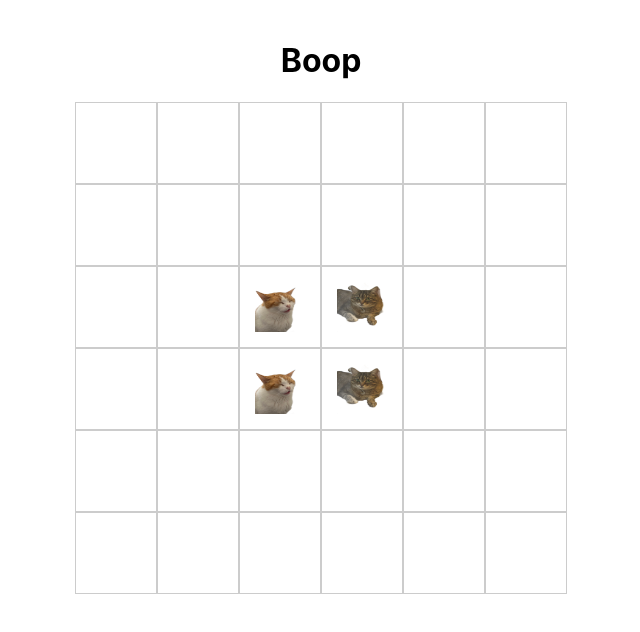
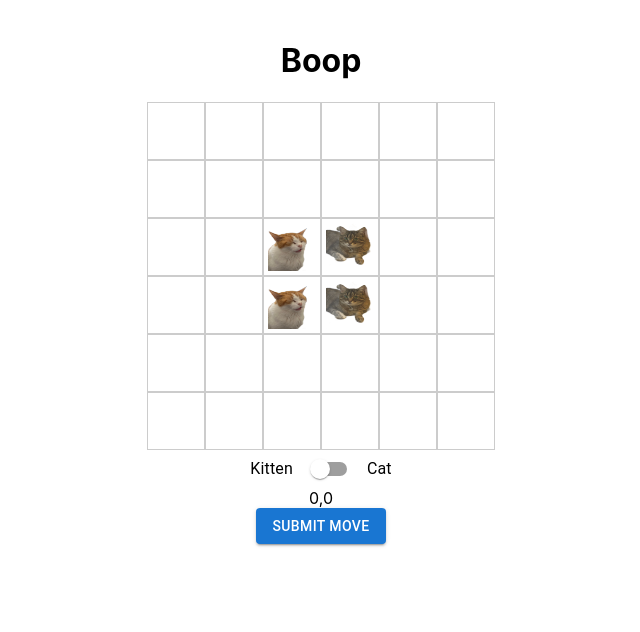
Before and after one commit to wnojopra/boop, a React (Create React App) app: page / in a window 1280 px wide. Shown: the top 632 px of the page, without its empty margins (319-959 px from the left). Built offline with nearby package versions, Linux system fonts and the light colour scheme.

Commit message:
Remove drag. Add click. Add more UI elements

```diff
--- a/src/App.css
+++ b/src/App.css
@@ -6,12 +6,6 @@
   align-items: center;
   flex-direction: column;
 }
-
-/*.game-container {
-  display: flex;
-  justify-content: center;
-  align-items: center;
-}*/
 
 .game-board {
   display: flex;
@@ -23,15 +17,20 @@
 }
 
 .square {
-  width: 80px;
-  height: 80px;
+  width: 3.5rem;
+  height: 3.5rem;
   border: 1px solid #ccc;
   display: flex;
   justify-content: center;
   align-items: center;
+  transition: background-color 0.3s ease-in-out;
+}
+
+.selected {
+  background-color: #ffc107;
 }
 
 .game-piece {
-  width: 50px; /* Adjust the size as needed */
-  height: 50px; /* Adjust the size as needed */
+  width: 3rem;
+  height: 3rem;
 }
--- a/src/App.tsx
+++ b/src/App.tsx
@@ -1,12 +1,35 @@
-import React from 'react';
+import React, { useState } from 'react';
 import GameBoard from './GameBoard';
 import './App.css';
+import Button from '@mui/material/Button';
+import Stack from '@mui/material/Stack';
+import Switch from '@mui/material/Switch';
+import Typography from '@mui/material/Typography';
+
+
+const label = { inputProps: { 'aria-label': 'KittenOrCat' } };
 
 const App: React.FC = () => {
+  const [coord, setCoord] = useState([0, 0]);
+  const handleSquareClick = (coord: [number, number]) => {
+    setCoord(coord)
+  };
+
   return (
     <div className="App">
       <h1>Boop</h1>
-      <GameBoard />
+      <GameBoard
+        onChange={handleSquareClick}
+      />
+      <Stack direction="row" spacing={1} alignItems="center">
+        <Typography>Kitten</Typography>
+        <Switch {...label} size="medium"/>
+        <Typography>Cat</Typography>
+      </Stack>
+      {coord.join(',')}
+      <Button variant="contained">
+        Submit move
+      </Button>
     </div>
   );
 }
--- a/src/GameBoard.tsx
+++ b/src/GameBoard.tsx
@@ -1,32 +1,26 @@
-import React, { useState } from 'react';
+import React, { MouseEvent, useState } from 'react';
 import GamePiece from './GamePiece';
 import brownkitten from "./assets/brownkitten.png";
 import orangekitten from "./assets/orangekitten.png";
 
-const GameBoard: React.FC = () => {
-  const [pieces, setPieces] = useState([
-    { id: 1, left: 160, top: 160, pieceType: orangekitten },
-    { id: 2, left: 160, top: 240, pieceType: orangekitten },
-    { id: 3, left: 240, top: 160, pieceType: brownkitten },
-    { id: 4, left: 240, top: 240, pieceType: brownkitten },
+interface GameBoardProps {
+  onChange: (coord: [number, number]) => void;
+};
+
+const GameBoard: React.FC<GameBoardProps> = ({ onChange }) => {
+  const [pieces] = useState([
+    { id: 1, left: 2, top: 2, pieceType: orangekitten },
+    { id: 2, left: 2, top: 3, pieceType: orangekitten },
+    { id: 3, left: 3, top: 2, pieceType: brownkitten },
+    { id: 4, left: 3, top: 3, pieceType: brownkitten },
     // Add other pieces here...
   ]);
+  const [selectedSquare, setSelectedSquare] = useState<number | null>(null);
 
-  const handleDragStart = (e: React.DragEvent, pieceId: number) => {
-    e.dataTransfer.setData('text/plain', pieceId.toString());
-  };
-
-  const handleDrop = (e: React.DragEvent, row: number, col: number) => {
+  const handleClick = (e: MouseEvent, row: number, col: number): void => {
     e.preventDefault();
-    const pieceId = e.dataTransfer.getData('text/plain');
-    const updatedPieces = pieces.map((piece) =>
-      piece.id.toString() === pieceId ? { ...piece, left: col * 80, top: row * 80 } : piece
-    );
-    setPieces(updatedPieces);
-  };
-
-  const handleDragOver = (e: React.DragEvent) => {
-    e.preventDefault();
+    onChange([row, col]);
+    setSelectedSquare(row * 6 + col);
   };
 
   return (
@@ -36,19 +30,17 @@ const GameBoard: React.FC = () => {
           {Array.from({ length: 6 }).map((_, col) => (
             <div
               key={col}
-              className="square"
-              onDrop={(e) => handleDrop(e, row, col)}
-              onDragOver={handleDragOver}
+              className={`square ${selectedSquare === row * 6 + col ? 'selected' : ''}`}
+              onClick={(e) => handleClick(e, row, col)}
             >
               {pieces.map((piece) =>
-                piece.left === col * 80 && piece.top === row * 80 ? (
+                piece.left === col && piece.top === row ? (
                   <GamePiece
                     key={piece.id}
                     id={piece.id}
                     left={piece.left}
                     top={piece.top}
                     pieceType={piece.pieceType}
-                    handleDragStart={handleDragStart}
                   />
                 ) : null
               )}
--- a/src/GamePiece.tsx
+++ b/src/GamePiece.tsx
@@ -6,16 +6,11 @@ interface GamePieceProps {
   left: number;
   top: number;
   pieceType: string;
-  handleDragStart: (e: React.DragEvent, id: number) => void;
 }
 
-const GamePiece: React.FC<GamePieceProps> = ({ id, left, top, pieceType, handleDragStart }) => {
+const GamePiece: React.FC<GamePieceProps> = ({ id, left, top, pieceType }) => {
   const pieceStyle: React.CSSProperties = {
     position: 'absolute',
-    // left: `${left}px`,
-    // top: `${top}px`,
-    // left: `${left - 25}px`,
-    // top: `${top - 25}px`,
     cursor: 'pointer',
   };
 
@@ -25,8 +20,6 @@ const GamePiece: React.FC<GamePieceProps> = ({ id, left, top, pieceType, handleD
       alt={pieceType}
       className="game-piece"
       style={pieceStyle}
-      draggable
-      onDragStart={(e) => handleDragStart(e, id)}
     />
   );
 };
```
Also changed, not shown: package.json (+5 -2 lines), 1 other file (tests, documents, lock files or other folders).
